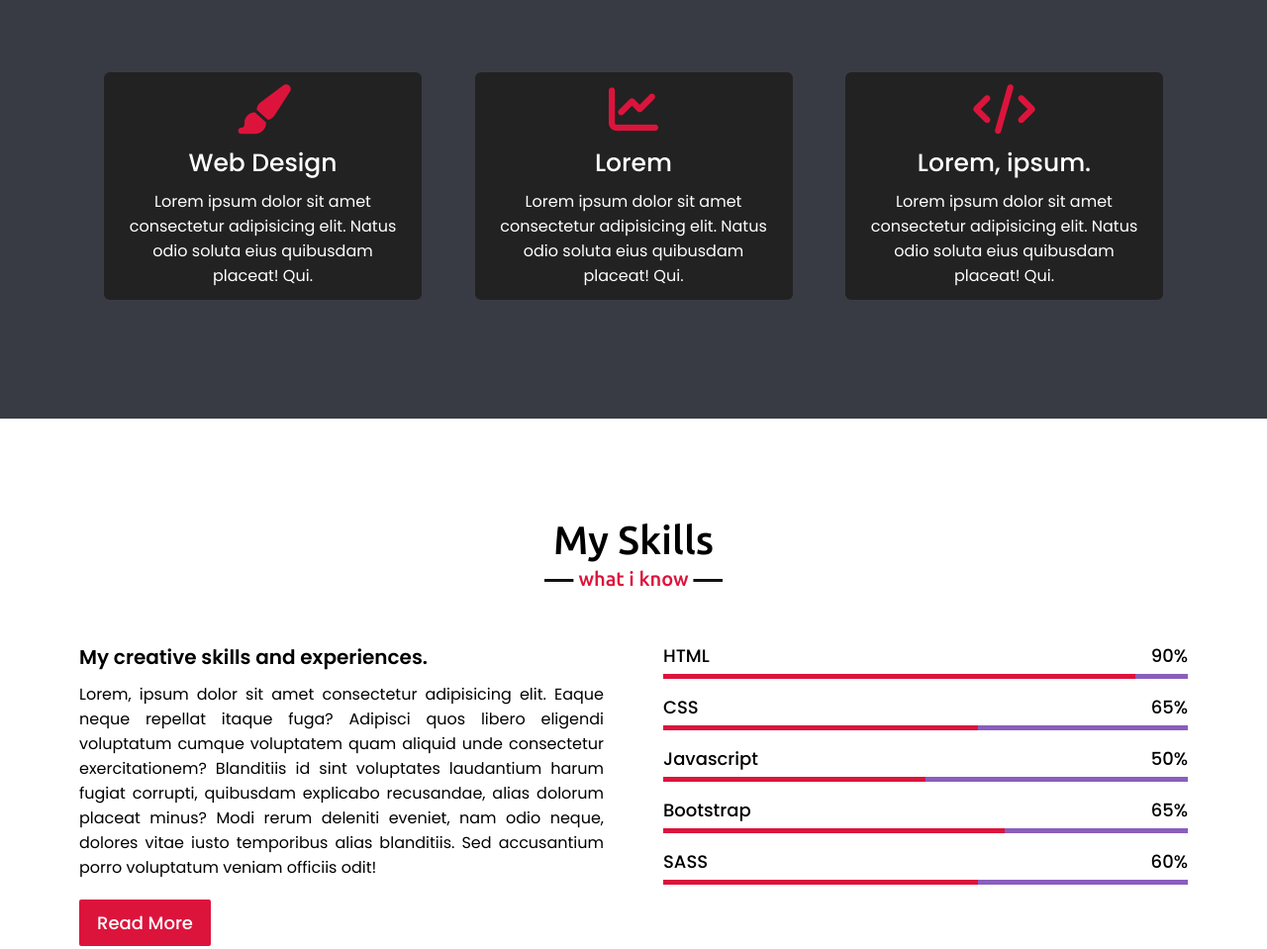
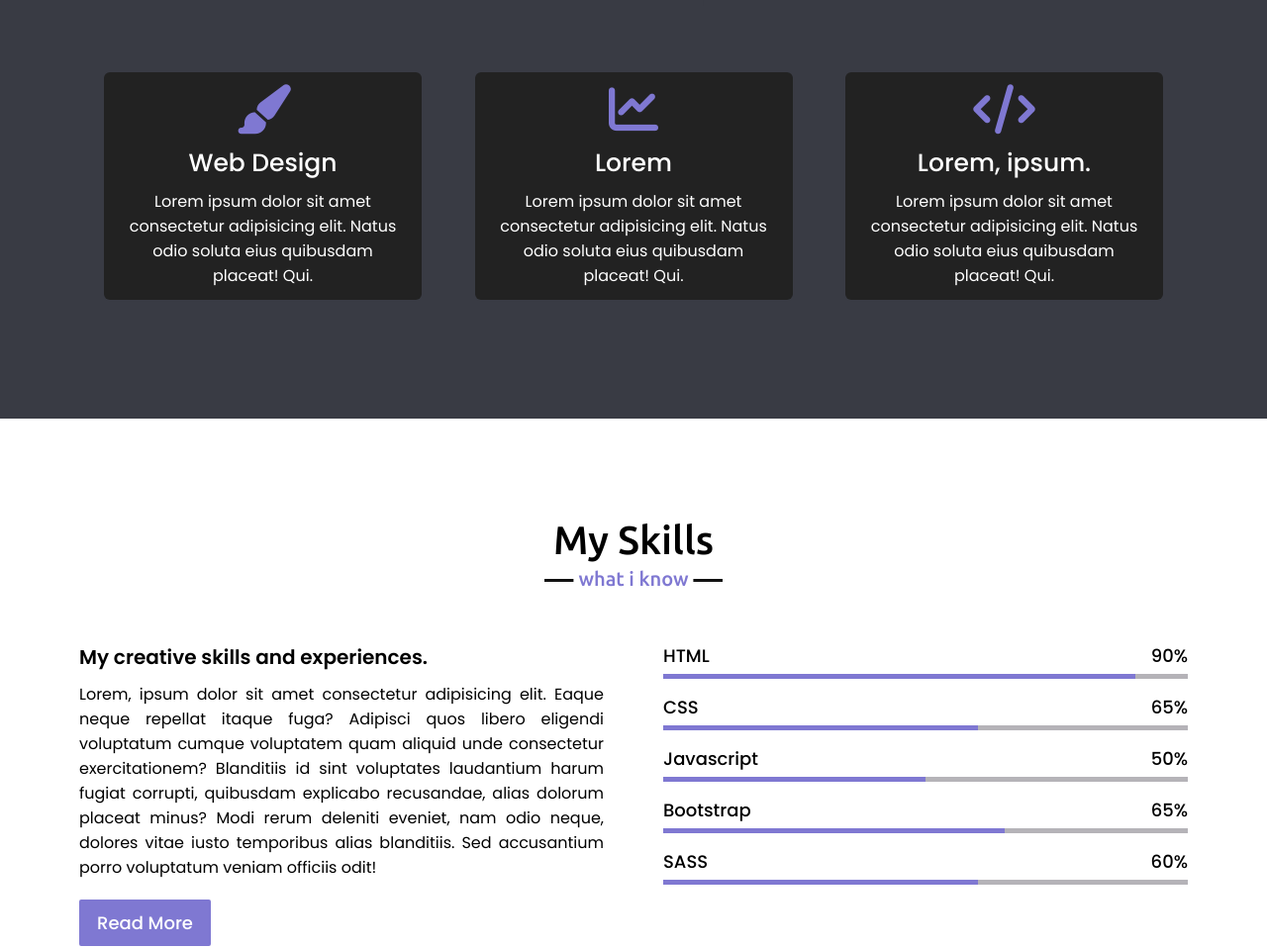
Before and after one commit to kumardotel/Portfolio, a plain HTML site: page index.html in a window 1280 px wide. Shown: the part 1706-2665 px from the top of the page at 99% size. Drawn offline with Linux system fonts and the light colour scheme.

Commit message:
bg on scroll is changed

```diff
--- a/js/main.js
+++ b/js/main.js
@@ -13,7 +13,7 @@ window.addEventListener('scroll', function () {
 
     } else {
         myNav.classList.remove("scroll");
-        portspan.style.color = 'crimson'
+        portspan.style.color = '#7f78d2'
         topBtn.style.display = 'none';
     }
 });
--- a/scss/style.scss
+++ b/scss/style.scss
@@ -1,7 +1,7 @@
 
 $ubuntufont : 'Ubuntu', sans-serif;
 $poppinsfont : 'Poppins', sans-serif;
-$primaryColor : crimson;
+$primaryColor : #7f78d2;
 *{
     margin: 0;
     padding: 0;
@@ -149,7 +149,7 @@ section .title{
 
 section .title::before {
     font-size: 20px;
-    color: crimson;
+    color: #7f78d2;
     position: absolute;
     left: 50%;
     transform: translate(-50%, 45px);
@@ -333,7 +333,7 @@ margin-bottom: 10px;
 .skills .skills-content .right .line{
     height: 5px;
     width: 100%;
-    background: rgb(138, 94, 189);
+    background: rgb(181, 179, 184);
     position: relative;
 }
 .skills .skills-content .right .line::before{
@@ -372,6 +372,9 @@ margin-bottom: 10px;
     content: "contact me";
     background: #393b44;
 
+}
+.contact .title::after{
+    background: #fff;
 }
 .contact .right form .fields{
     display: flex;
```
Also changed, not shown: css/style.css, 1 other file.
